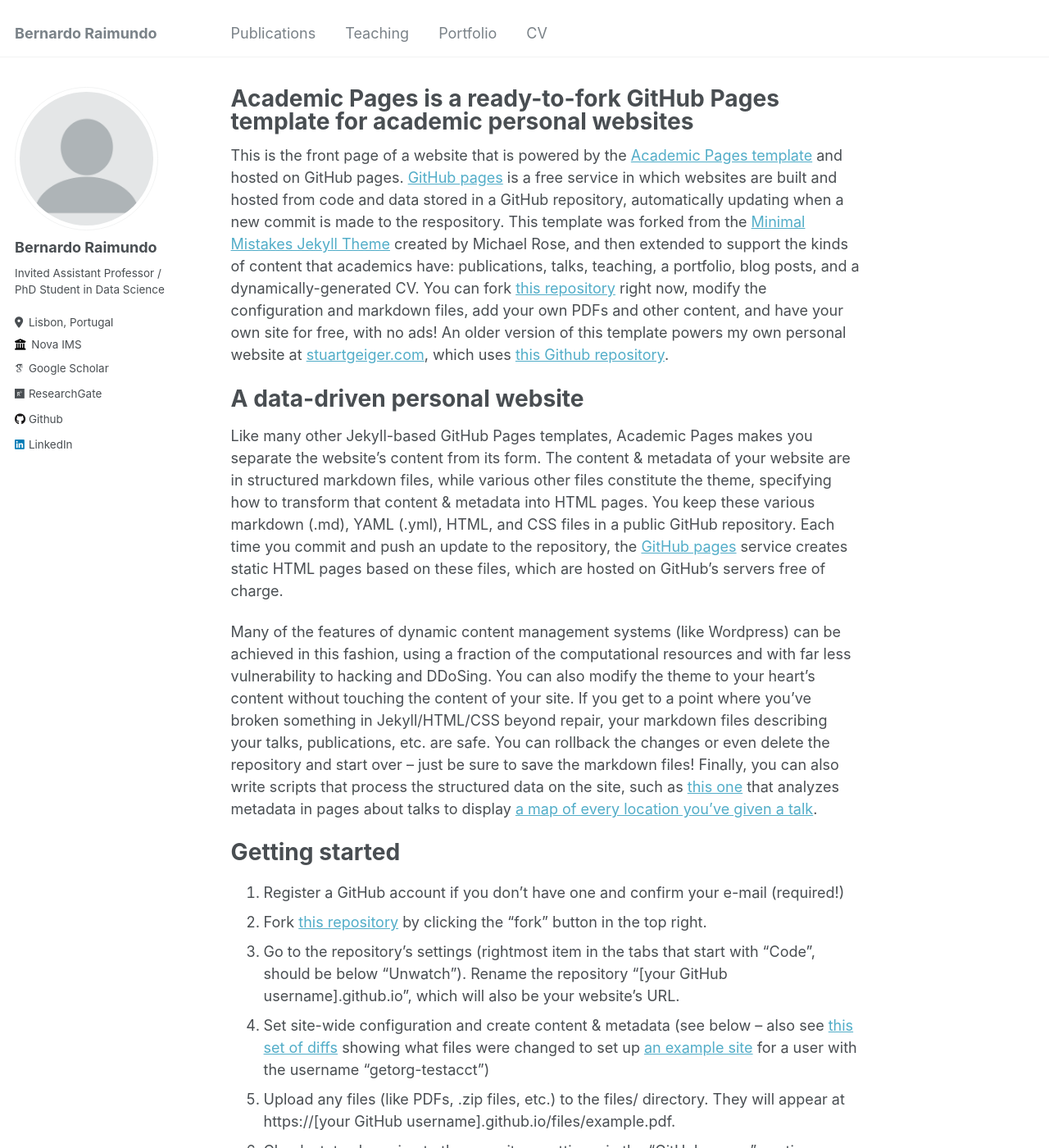
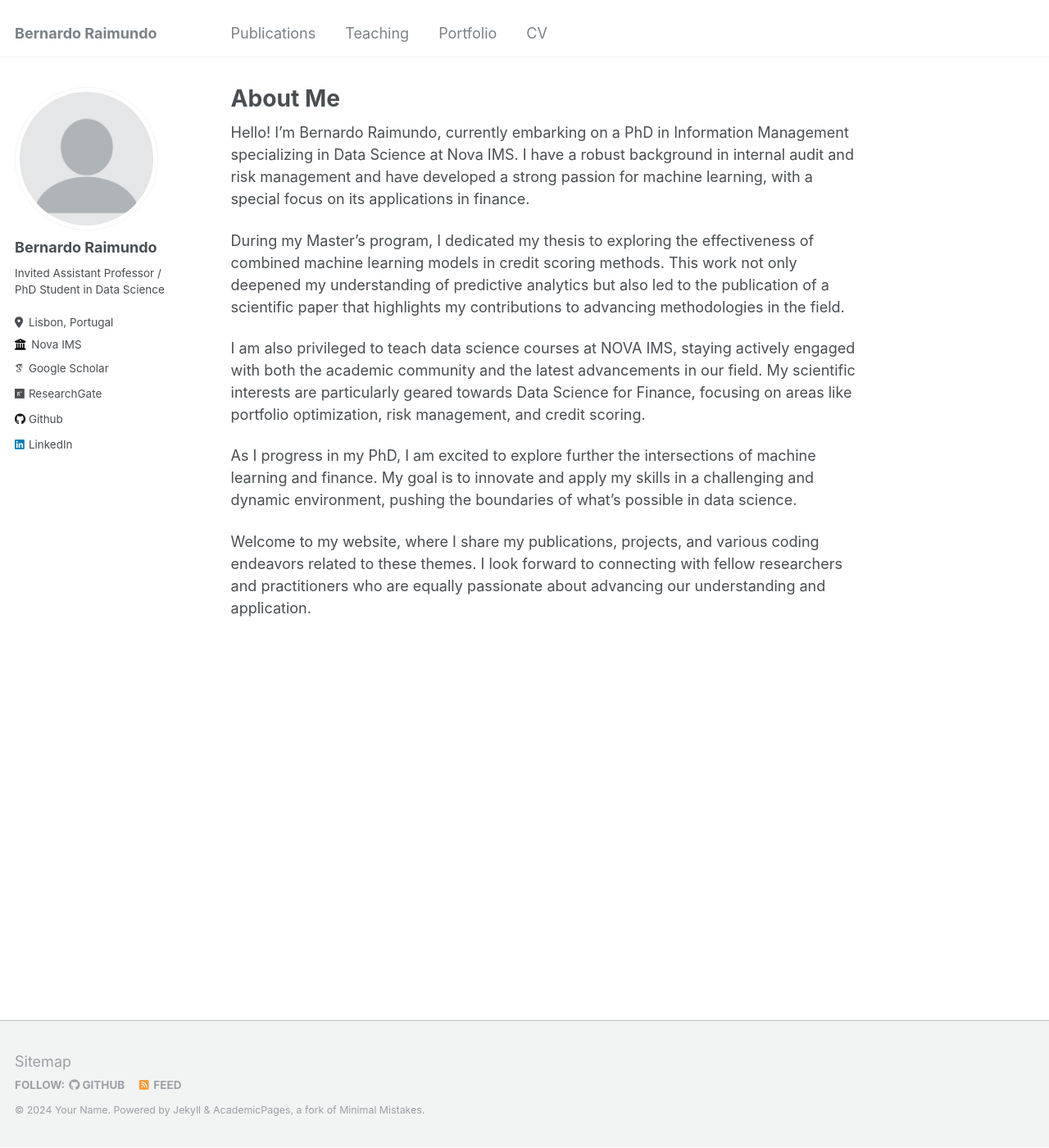
Before and after one commit to BernardoRaimundo/BernardoRaimundo.github.io, a Jekyll site: the page built from _pages/about.md, in a window 1280 px wide and 1400 px high. Shown: the whole window at 82% size. Built offline with Jekyll 4.4.1, drawn with Linux system fonts in a browser that asks for light colours; some web fonts are replaced; some of the changed text lies outside the part shown.

Commit message:
Update about.md

```diff
--- a/_pages/about.md
+++ b/_pages/about.md
@@ -1,49 +1,17 @@
 ---
 permalink: /
-title: "Academic Pages is a ready-to-fork GitHub Pages template for academic personal websites"
+title: "About Me"
 author_profile: true
 redirect_from:
   - /about/
   - /about.html
 ---
+Hello! I’m Bernardo Raimundo, currently embarking on a PhD in Information Management specializing in Data Science at Nova IMS. I have a robust background in internal audit and risk management and have developed a strong passion for machine learning, with a special focus on its applications in finance.
 
-This is the front page of a website that is powered by the [Academic Pages template](https://github.com/academicpages/academicpages.github.io) and hosted on GitHub pages. [GitHub pages](https://pages.github.com) is a free service in which websites are built and hosted from code and data stored in a GitHub repository, automatically updating when a new commit is made to the respository. This template was forked from the [Minimal Mistakes Jekyll Theme](https://mmistakes.github.io/minimal-mistakes/) created by Michael Rose, and then extended to support the kinds of content that academics have: publications, talks, teaching, a portfolio, blog posts, and a dynamically-generated CV. You can fork [this repository](https://github.com/academicpages/academicpages.github.io) right now, modify the configuration and markdown files, add your own PDFs and other content, and have your own site for free, with no ads! An older version of this template powers my own personal website at [stuartgeiger.com](http://stuartgeiger.com), which uses [this Github repository](https://github.com/staeiou/staeiou.github.io).
+During my Master’s program, I dedicated my thesis to exploring the effectiveness of combined machine learning models in credit scoring methods. This work not only deepened my understanding of predictive analytics but also led to the publication of a scientific paper that highlights my contributions to advancing methodologies in the field.
 
-A data-driven personal website
-======
-Like many other Jekyll-based GitHub Pages templates, Academic Pages makes you separate the website's content from its form. The content & metadata of your website are in structured markdown files, while various other files constitute the theme, specifying how to transform that content & metadata into HTML pages. You keep these various markdown (.md), YAML (.yml), HTML, and CSS files in a public GitHub repository. Each time you commit and push an update to the repository, the [GitHub pages](https://pages.github.com/) service creates static HTML pages based on these files, which are hosted on GitHub's servers free of charge.
+I am also privileged to teach data science courses at NOVA IMS, staying actively engaged with both the academic community and the latest advancements in our field. My scientific interests are particularly geared towards Data Science for Finance, focusing on areas like portfolio optimization, risk management, and credit scoring.
 
-Many of the features of dynamic content management systems (like Wordpress) can be achieved in this fashion, using a fraction of the computational resources and with far less vulnerability to hacking and DDoSing. You can also modify the theme to your heart's content without touching the content of your site. If you get to a point where you've broken something in Jekyll/HTML/CSS beyond repair, your markdown files describing your talks, publications, etc. are safe. You can rollback the changes or even delete the repository and start over -- just be sure to save the markdown files! Finally, you can also write scripts that process the structured data on the site, such as [this one](https://github.com/academicpages/academicpages.github.io/blob/master/talkmap.ipynb) that analyzes metadata in pages about talks to display [a map of every location you've given a talk](https://academicpages.github.io/talkmap.html).
+As I progress in my PhD, I am excited to explore further the intersections of machine learning and finance. My goal is to innovate and apply my skills in a challenging and dynamic environment, pushing the boundaries of what’s possible in data science.
 
-Getting started
-======
-1. Register a GitHub account if you don't have one and confirm your e-mail (required!)
-1. Fork [this repository](https://github.com/academicpages/academicpages.github.io) by clicking the "fork" button in the top right.
-1. Go to the repository's settings (rightmost item in the tabs that start with "Code", should be below "Unwatch"). Rename the repository "[your GitHub username].github.io", which will also be your website's URL.
-1. Set site-wide configuration and create content & metadata (see below -- also see [this set of diffs](http://archive.is/3TPas) showing what files were changed to set up [an example site](https://getorg-testacct.github.io) for a user with the username "getorg-testacct")
-1. Upload any files (like PDFs, .zip files, etc.) to the files/ directory. They will appear at https://[your GitHub username].github.io/files/example.pdf.
-1. Check status by going to the repository settings, in the "GitHub pages" section
-
-Site-wide configuration
-------
-The main configuration file for the site is in the base directory in [_config.yml](https://github.com/academicpages/academicpages.github.io/blob/master/_config.yml), which defines the content in the sidebars and other site-wide features. You will need to replace the default variables with ones about yourself and your site's github repository. The configuration file for the top menu is in [_data/navigation.yml](https://github.com/academicpages/academicpages.github.io/blob/master/_data/navigation.yml). For example, if you don't have a portfolio or blog posts, you can remove those items from that navigation.yml file to remove them from the header.
-
-Create content & metadata
-------
-For site content, there is one markdown file for each type of content, which are stored in directories like _publications, _talks, _posts, _teaching, or _pages. For example, each talk is a markdown file in the [_talks directory](https://github.com/academicpages/academicpages.github.io/tree/master/_talks). At the top of each markdown file is structured data in YAML about the talk, which the theme will parse to do lots of cool stuff. The same structured data about a talk is used to generate the list of talks on the [Talks page](https://academicpages.github.io/talks), each [individual page](https://academicpages.github.io/talks/2012-03-01-talk-1) for specific talks, the talks section for the [CV page](https://academicpages.github.io/cv), and the [map of places you've given a talk](https://academicpages.github.io/talkmap.html) (if you run this [python file](https://github.com/academicpages/academicpages.github.io/blob/master/talkmap.py) or [Jupyter notebook](https://github.com/academicpages/academicpages.github.io/blob/master/talkmap.ipynb), which creates the HTML for the map based on the contents of the _talks directory).
-
-**Markdown generator**
-
-I have also created [a set of Jupyter notebooks](https://github.com/academicpages/academicpages.github.io/tree/master/markdown_generator
-) that converts a CSV containing structured data about talks or presentations into individual markdown files that will be properly formatted for the Academic Pages template. The sample CSVs in that directory are the ones I used to create my own personal website at stuartgeiger.com. My usual workflow is that I keep a spreadsheet of my publications and talks, then run the code in these notebooks to generate the markdown files, then commit and push them to the GitHub repository.
-
-How to edit your site's GitHub repository
-------
-Many people use a git client to create files on their local computer and then push them to GitHub's servers. If you are not familiar with git, you can directly edit these configuration and markdown files directly in the github.com interface. Navigate to a file (like [this one](https://github.com/academicpages/academicpages.github.io/blob/master/_talks/2012-03-01-talk-1.md) and click the pencil icon in the top right of the content preview (to the right of the "Raw | Blame | History" buttons). You can delete a file by clicking the trashcan icon to the right of the pencil icon. You can also create new files or upload files by navigating to a directory and clicking the "Create new file" or "Upload files" buttons.
-
-Example: editing a markdown file for a talk
-![Editing a markdown file for a talk](/images/editing-talk.png)
-
-For more info
-------
-More info about configuring Academic Pages can be found in [the guide](https://academicpages.github.io/markdown/). The [guides for the Minimal Mistakes theme](https://mmistakes.github.io/minimal-mistakes/docs/configuration/) (which this theme was forked from) might also be helpful.
+Welcome to my website, where I share my publications, projects, and various coding endeavors related to these themes. I look forward to connecting with fellow researchers and practitioners who are equally passionate about advancing our understanding and application.
```
